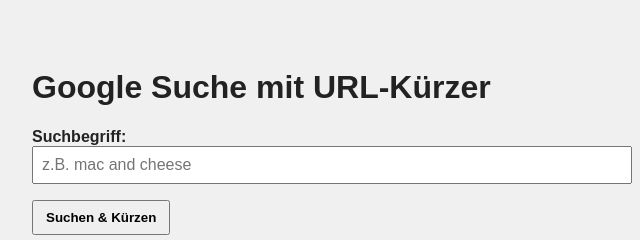
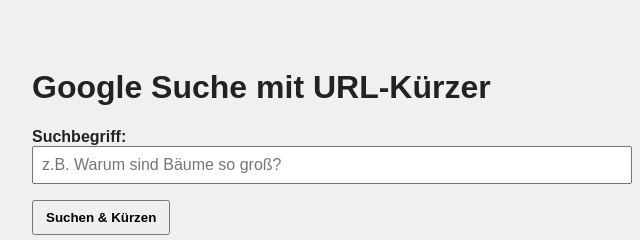
Before and after one commit to langerschlanger/suche, a plain HTML site: page index.html in a window 1280 px wide. Shown: the top 240 px of the page, 308-948 px from the left. Drawn offline with Linux system fonts and the light colour scheme.

Commit message:
v0.1.1
besserer placeholder: "z.B. Warum sind Bäume so groß?"

```diff
--- a/index.html
+++ b/index.html
@@ -79,7 +79,7 @@
 <h1>Google Suche mit URL-Kürzer</h1>
 
 <label for="searchTerm">Suchbegriff:</label>
-<input type="text" id="searchTerm" placeholder="z.B. mac and cheese" />
+<input type="text" id="searchTerm" placeholder="z.B. Warum sind Bäume so groß?" />
 
 <button id="searchBtn">Suchen & Kürzen</button>
 
```
